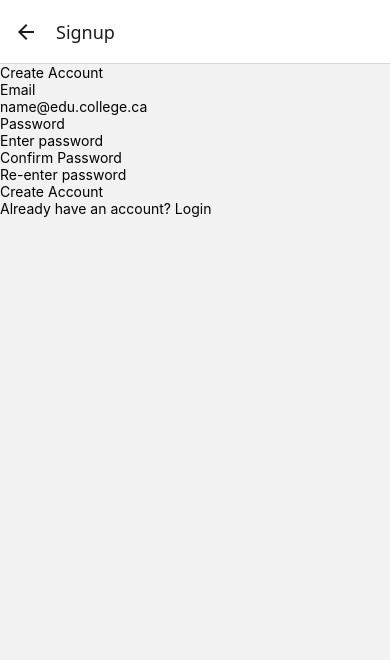
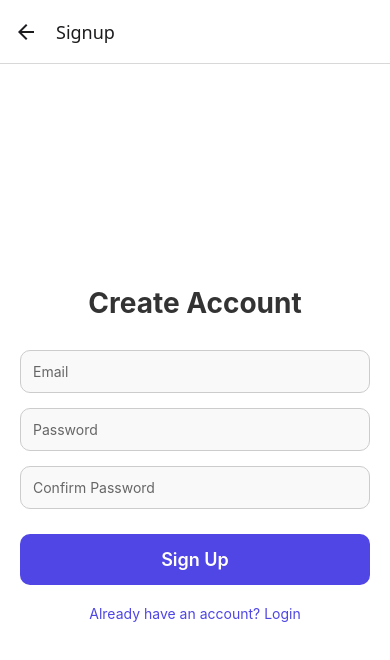
Before and after one commit to Jasleen-Kaur77/cprg303AssignMate, a React Native app: screen /Signup in a window 390 px wide. Shown: the top 660 px of the page. Built offline with nearby package versions, Linux system fonts and the light colour scheme.

Commit message:
Update SignupScreen.jsx

```diff
--- a/src/screens/SignupScreen.jsx
+++ b/src/screens/SignupScreen.jsx
@@ -1,67 +1,121 @@
 import React, { useState } from "react";
-import { View, Text, TextInput, TouchableOpacity } from "react-native";
+import {
+  View,
+  Text,
+  TextInput,
+  TouchableOpacity,
+  StyleSheet,
+  Alert,
+} from "react-native";
+import { createUserWithEmailAndPassword } from "firebase/auth";
+import { auth } from "../utils/firebase";
 
 export default function SignupScreen({ navigation }) {
   const [email, setEmail] = useState("");
   const [password, setPassword] = useState("");
   const [confirm, setConfirm] = useState("");
 
-  const handleSignup = () => {
-    if (
-      email.trim() !== "" &&
-      password.trim() !== "" &&
-      password === confirm
-    ) {
+  const handleSignup = async () => {
+    if (!email || !password || !confirm) {
+      Alert.alert("Missing info", "Please fill all fields.");
+      return;
+    }
+
+    if (password !== confirm) {
+      Alert.alert("Password mismatch", "Passwords do not match.");
+      return;
+    }
+
+    try {
+      await createUserWithEmailAndPassword(auth, email.trim(), password);
+      Alert.alert("Success", "Account created! You can now log in.");
       navigation.replace("Login");
+    } catch (error) {
+      console.log(error);
+      Alert.alert("Signup failed", error.message);
     }
   };
 
   return (
-    <View className="flex-1 bg-white px-6 justify-center">
-      <Text className="text-3xl font-bold text-center mb-6 text-purple-700">
-        Create Account
-      </Text>
+    <View style={styles.container}>
+      <Text style={styles.title}>Create Account</Text>
 
-      <Text className="text-lg font-semibold mb-2">Email</Text>
       <TextInput
+        style={styles.input}
+        placeholder="Email"
+        placeholderTextColor="#666"
+        autoCapitalize="none"
+        keyboardType="email-address"
         value={email}
         onChangeText={setEmail}
-        placeholder="name@edu.college.ca"
-        className="border border-gray-300 rounded-md p-3 mb-4"
       />
 
-      <Text className="text-lg font-semibold mb-2">Password</Text>
       <TextInput
+        style={styles.input}
+        placeholder="Password"
+        placeholderTextColor="#666"
+        secureTextEntry
         value={password}
         onChangeText={setPassword}
-        placeholder="Enter password"
-        secureTextEntry
-        className="border border-gray-300 rounded-md p-3 mb-4"
       />
 
-      <Text className="text-lg font-semibold mb-2">Confirm Password</Text>
       <TextInput
+        style={styles.input}
+        placeholder="Confirm Password"
+        placeholderTextColor="#666"
+        secureTextEntry
         value={confirm}
         onChangeText={setConfirm}
-        placeholder="Re-enter password"
-        secureTextEntry
-        className="border border-gray-300 rounded-md p-3 mb-6"
       />
 
-      <TouchableOpacity
-        className="bg-purple-600 p-4 rounded-lg"
-        onPress={handleSignup}
-      >
-        <Text className="text-white text-center font-semibold">
-          Create Account
-        </Text>
+      <TouchableOpacity style={styles.signupBtn} onPress={handleSignup}>
+        <Text style={styles.signupText}>Sign Up</Text>
       </TouchableOpacity>
 
-      <TouchableOpacity onPress={() => navigation.navigate("Login")}>
-        <Text className="text-purple-600 mt-4 text-center">
-          Already have an account? Login
-        </Text>
+      <TouchableOpacity onPress={() => navigation.replace("Login")}>
+        <Text style={styles.link}>Already have an account? Login</Text>
       </TouchableOpacity>
     </View>
   );
 }
+
+const styles = StyleSheet.create({
+  container: {
+    flex: 1,
+    backgroundColor: "#ffffff",
+    padding: 20,
+    justifyContent: "center",
+  },
+  title: {
+    fontSize: 28,
+    fontWeight: "bold",
+    marginBottom: 30,
+    textAlign: "center",
+    color: "#333",
+  },
+  input: {
+    borderWidth: 1,
+    borderColor: "#ccc",
+    padding: 12,
+    borderRadius: 10,
+    marginBottom: 15,
+    backgroundColor: "#f9f9f9",
+  },
+  signupBtn: {
+    backgroundColor: "#4f46e5",
+    padding: 15,
+    borderRadius: 10,
+    alignItems: "center",
+    marginVertical: 10,
+  },
+  signupText: {
+    color: "#fff",
+    fontSize: 18,
+    fontWeight: "600",
+  },
+  link: {
+    textAlign: "center",
+    marginTop: 10,
+    color: "#4f46e5",
+  },
+});
```
